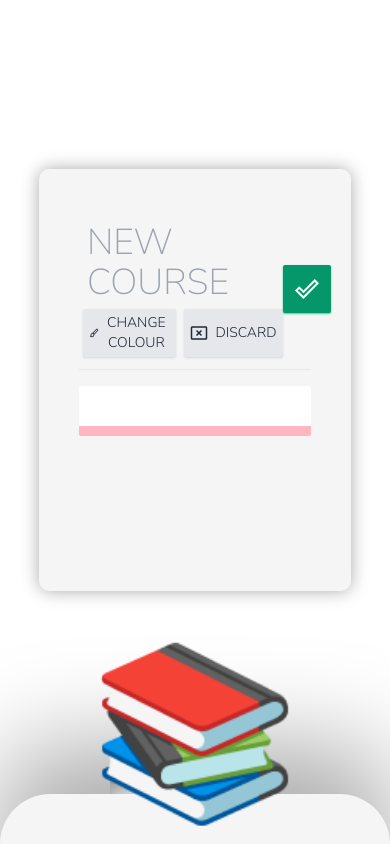
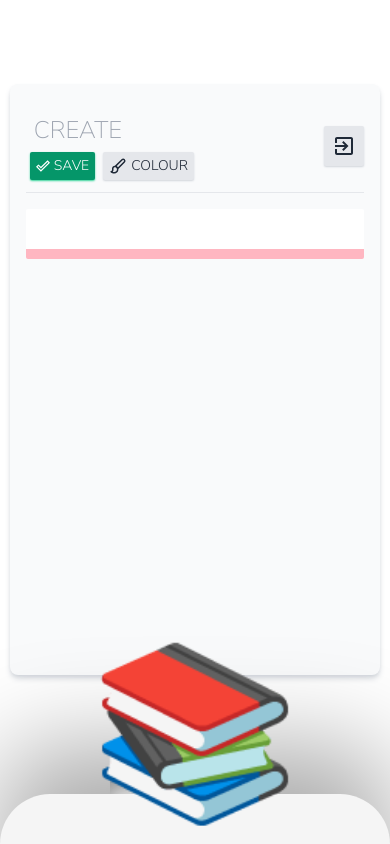
Before and after one commit to mxptx22/attendancecalc, a React (Create React App) app: page / in a window 390 px wide. Both pictures are taken after a click on the button "ADD". Shown: the top 844 px of the page. Built offline with nearby package versions, Linux system fonts and the light colour scheme.

Commit message:
visual overhaul part 2

```diff
--- a/src/App.css
+++ b/src/App.css
@@ -101,27 +101,6 @@ body {
   max-width: 60px;
 }
 
-.configBox {
-  position: fixed;
-  background-color: rgb(245, 245, 245);
-  width: 80vw;
-  height: 50vh;
-  margin-left: 10vw;
-  margin-right: 10vw;
-  border-radius: 10px;
-  padding: 40px;
-  box-sizing: border-box;
-  overflow: auto;
-  box-shadow: 0 0 17px rgb(170, 170, 170);
-}
-
-#coursesContainer {
-  display: grid;
-  margin: 20px 0;
-  grid-template-columns: repeat(auto-fit, minmax(max(200px, 30%), 1fr));
-  gap: 20px;
-}
-
 .courseNameBar {
   min-height: 50px;
   font-weight: 600;
--- a/src/components/EditCourse.js
+++ b/src/components/EditCourse.js
@@ -6,6 +6,7 @@ import {
   MdOutlineCancelPresentation,
   MdOutlineDoneOutline,
 } from "react-icons/md";
+import { IoMdExit } from "react-icons/io";
 
 function NewCourse({ activities }) {
   const { screen, setScreen } = useContext(PageContext);
@@ -73,39 +74,38 @@ function NewCourse({ activities }) {
         className="flex justify-between items-center border-b py-3">
         <div id="part-1" className="flex flex-col gap-1 justify-center">
           <div className="px-2 py-0.5 box-content">
-            <h1 className="text-4xl uppercase font-thin text-gray-400">
-              Editing Course
+            <h1>
+              Editing <span className="mobile-adjusted">Course</span>
             </h1>
           </div>
           <div class="pl-1 flex gap-2">
-            {/* Change of Paint + Discard */}
+            <button
+              onClick={() => {
+                editingCourse();
+              }}
+              className="subheader-button subheader-button-green">
+              <MdOutlineDoneOutline />
+              <span>Save</span>
+            </button>
             <button
               onClick={() => {
                 generateColour();
               }}
-              className="focus:outline-none text-gray-800 bg-gray-200 shadow-sm shadow-gray-300 hover:bg-gray-300 focus:ring-4 focus:ring-gray-300 font-medium rounded-sm px-1.5 py-1 w-fit flex gap-1 items-center justify-center">
+              className="subheader-button subheader-button-gray">
               <BiPaint className="text-lg" />
               <span className="uppercase font-light text-sm">
-                Change Colour
+                <span className="mobile-adjusted">Change</span> Colour
               </span>
-            </button>
-            <button
-              onClick={() => {
-                activities.return();
-              }}
-              className="focus:outline-none text-gray-800 bg-gray-200 shadow-sm shadow-gray-300 hover:bg-gray-300 focus:ring-4 focus:ring-gray-300 font-medium rounded-sm px-1.5 py-1 w-fit flex gap-2 items-center justify-center">
-              <MdOutlineCancelPresentation className="text-lg" />
-              <span className="uppercase font-light text-sm">Discard</span>
             </button>
           </div>
         </div>
         <div id="part-2">
           <button
             onClick={() => {
-              editingCourse();
+              activities.return();
             }}
-            className="focus:outline-none text-white bg-emerald-600 shadow-sm shadow-emerald-400 hover:bg-emerald-800 focus:ring-4 focus:ring-emerald-300 font-medium rounded-sm p-3 w-fit flex gap-1 items-center justify-center">
-            <MdOutlineDoneOutline className="text-2xl" />
+            className="yes-button yes-button-gray">
+            <IoMdExit className="" />
           </button>
         </div>
       </div>
--- a/src/components/NewCourse.js
+++ b/src/components/NewCourse.js
@@ -6,6 +6,7 @@ import {
   MdOutlineCancelPresentation,
   MdOutlineDoneOutline,
 } from "react-icons/md";
+import { IoMdExit } from "react-icons/io";
 
 function NewCourse({ activities }) {
   const { screen, setScreen } = useContext(PageContext);
@@ -67,39 +68,38 @@ function NewCourse({ activities }) {
         className="flex justify-between items-center border-b py-3">
         <div id="part-1" className="flex flex-col gap-1 justify-center">
           <div className="px-2 py-0.5 box-content">
-            <h1 className="text-4xl uppercase font-thin text-gray-400">
-              New Course
+            <h1>
+              Create <span class="mobile-adjusted">Course</span>
             </h1>
           </div>
           <div class="pl-1 flex gap-2">
-            {/* Change of Paint + Discard */}
+            <button
+              onClick={() => {
+                addingNewCourse();
+              }}
+              className="subheader-button subheader-button-green">
+              <MdOutlineDoneOutline />
+              <span>Save</span>
+            </button>
             <button
               onClick={() => {
                 generateColour();
               }}
-              className="focus:outline-none text-gray-800 bg-gray-200 shadow-sm shadow-gray-300 hover:bg-gray-300 focus:ring-4 focus:ring-gray-300 font-medium rounded-sm px-1.5 py-1 w-fit flex gap-1 items-center justify-center">
+              className="subheader-button subheader-button-gray">
               <BiPaint className="text-lg" />
               <span className="uppercase font-light text-sm">
-                Change Colour
+                <span className="mobile-adjusted">Change</span> Colour
               </span>
-            </button>
-            <button
-              onClick={() => {
-                activities.return();
-              }}
-              className="focus:outline-none text-gray-800 bg-gray-200 shadow-sm shadow-gray-300 hover:bg-gray-300 focus:ring-4 focus:ring-gray-300 font-medium rounded-sm px-1.5 py-1 w-fit flex gap-2 items-center justify-center">
-              <MdOutlineCancelPresentation className="text-lg" />
-              <span className="uppercase font-light text-sm">Discard</span>
             </button>
           </div>
         </div>
         <div id="part-2">
           <button
             onClick={() => {
-              addingNewCourse();
+              activities.return();
             }}
-            className="focus:outline-none text-white bg-emerald-600 shadow-sm shadow-emerald-400 hover:bg-emerald-800 focus:ring-4 focus:ring-emerald-300 font-medium rounded-sm p-3 w-fit flex gap-1 items-center justify-center">
-            <MdOutlineDoneOutline className="text-2xl" />
+            className="yes-button yes-button-gray">
+            <IoMdExit className="" />
           </button>
         </div>
       </div>
--- a/src/components/NewRecurring.js
+++ b/src/components/NewRecurring.js
@@ -2,6 +2,7 @@ import React, { useState, useContext } from "react";
 import PageContext from "../PageContext";
 import { BiAddToQueue } from "react-icons/bi";
 import { MdOutlineCancelPresentation } from "react-icons/md";
+import { IoMdExit } from "react-icons/io";
 
 function NewRecurring({ activities }) {
   const [startDate, setStartDate] = useState();
@@ -84,31 +85,37 @@ function NewRecurring({ activities }) {
         className="flex justify-between items-center border-b py-3">
         <div id="part-1" className="flex flex-col gap-1 justify-center">
           <div className="px-2 py-0.5 box-content">
-            <h1 className="text-4xl uppercase font-thin text-gray-400">
-              Add Recurring Events
+            <h1>
+              <span className="mobile-adjusted">Add</span> Recurring{" "}
+              <span className="mobile-adjusted">Events</span>
             </h1>
           </div>
           <div class="pl-1 flex gap-2">
-            {/* Discard */}
-
             <button
               onClick={() => {
-                activities.return();
+                recurrenceCalc();
               }}
-              className="focus:outline-none text-gray-800 bg-gray-200 shadow-sm shadow-gray-300 hover:bg-gray-300 focus:ring-4 focus:ring-gray-300 font-medium rounded-sm px-1.5 py-1 w-fit flex gap-2 items-center justify-center">
-              <MdOutlineCancelPresentation className="text-lg" />
-              <span className="uppercase font-light text-sm">Discard</span>
+              className="subheader-button subheader-button-green">
+              <BiAddToQueue className="" />
+              <span className="">Add</span>
             </button>
           </div>
         </div>
         <div id="part-2">
           <button
             onClick={() => {
+              activities.return();
+            }}
+            className="yes-button yes-button-gray">
+            <IoMdExit className="" />
+          </button>
+          {/* <button
+            onClick={() => {
               recurrenceCalc();
             }}
-            className="focus:outline-none text-white bg-emerald-600 shadow-sm shadow-emerald-400 hover:bg-emerald-800 focus:ring-4 focus:ring-emerald-300 font-medium rounded-sm p-2.5 w-fit flex gap-1 items-center justify-center">
-            <BiAddToQueue className="text-4xl" />
-          </button>
+            className="yes-button yes-button-green">
+            <BiAddToQueue className="" />
+          </button> */}
         </div>
       </div>
       <div className="w-full text-center mt-12">
--- a/src/index.css
+++ b/src/index.css
@@ -3,4 +3,53 @@
 @tailwind utilities;
 
 @layer base {
+  h1 {
+    @apply text-2xl md:text-4xl uppercase font-thin text-gray-400;
+  }
+
+  button {
+    @apply whitespace-nowrap;
+  }
+
+  .mobile-adjusted {
+    @apply hidden md:inline-block;
+  }
 }
+
+@layer components {
+  .yes-button {
+    @apply overflow-hidden text-2xl md:text-3xl w-10 md:w-12 aspect-square flex items-center justify-center rounded-sm p-1 md:p-2.5 shadow-sm focus:outline-none focus:ring-4;
+  }
+
+  .yes-button-gray {
+    @apply text-gray-800 bg-gray-200 shadow-gray-300 hover:bg-gray-300 focus:ring-gray-300;
+  }
+
+  .yes-button-green {
+    @apply text-white bg-emerald-600 shadow-emerald-400 hover:bg-emerald-800 focus:ring-emerald-300;
+  }
+
+  .context-button {
+    @apply w-full text-base md:text-lg md:w-fit whitespace-nowrap text-gray-800 bg-white hover:bg-gray-100 border border-gray-200 rounded-r-sm px-2 py-1 inline-flex space-x-1 justify-center items-center gap-1;
+  }
+
+  .subheader-button {
+    @apply uppercase font-light text-sm focus:outline-none shadow-sm  focus:ring-4  rounded-sm px-1.5 py-1 w-fit flex gap-1 items-center justify-center;
+  }
+
+  .subheader-button-green {
+    @apply text-white bg-emerald-600 shadow-emerald-400 hover:bg-emerald-800 focus:ring-emerald-300;
+  }
+
+  .subheader-button-gray {
+    @apply text-gray-800 bg-gray-200 shadow-gray-300 hover:bg-gray-300 focus:ring-gray-300;
+  }
+
+  .config-box-container {
+    @apply fixed top-0 w-screen h-screen flex justify-center items-start py-[10vh] md:py-[20vh];
+  }
+
+  .config-box-card {
+    @apply bg-gray-50 w-[95vw] md:w-[80vw] h-[70vh] md:h-[50vh] pb-[10vh] rounded-lg p-4 md:p-10 box-border overflow-auto shadow-md shadow-gray-300;
+  }
+}
--- a/src/pages/ConfigBox.js
+++ b/src/pages/ConfigBox.js
@@ -25,8 +25,8 @@ function ConfigBox() {
   };
 
   return (
-    <>
-      <div className="configBox">
+    <div className="config-box-container">
+      <div className="config-box-card">
         {screen === "OneNew" && (
           <NewCourse activities={{ return: handleReturn }} />
         )}
@@ -37,7 +37,7 @@ function ConfigBox() {
           <NewRecurring activities={{ return: handleReturn }} />
         )}
       </div>
-    </>
+    </div>
   );
 }
 
--- a/src/pages/Courses.js
+++ b/src/pages/Courses.js
@@ -101,8 +101,8 @@ function Courses() {
         className="flex justify-between items-center border-b py-3">
         <div id="part-1" className="flex flex-col gap-1 justify-center">
           <div className="px-2 py-0.5 box-content">
-            <h1 className="text-4xl uppercase font-thin text-gray-400">
-              Your Courses
+            <h1>
+              <span class="mobile-adjusted">Your</span> Courses
             </h1>
           </div>
           <div class="pl-1">
```
Also changed, not shown: src/pages/CoursePreview.js (+57 -44 lines).
